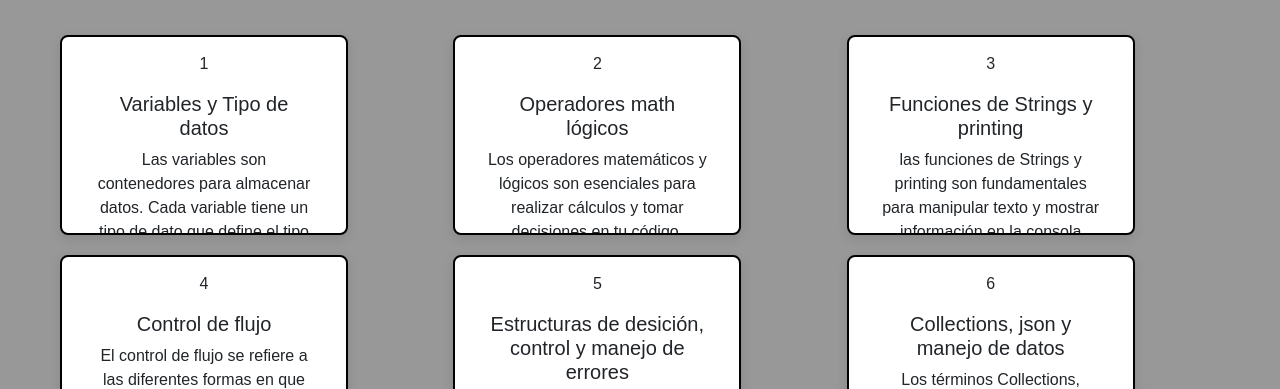
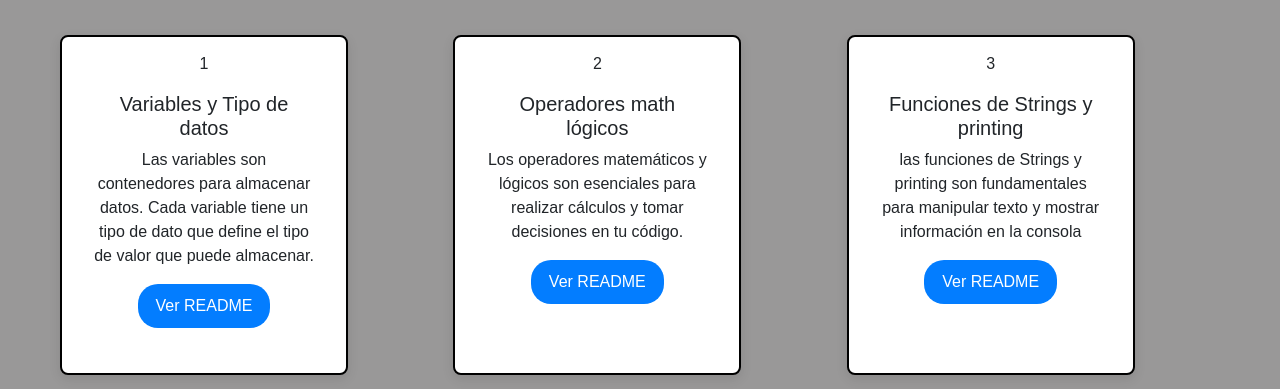
Before and after one commit to marlonpalacios777/Kotlin-Fichas, a plain HTML site: page index.html in a window 1280 px wide. Shown: the part 375-764 px from the top of the page. Drawn offline with nearby package versions, Linux system fonts and the light colour scheme; files whose address does not match are found by name.

Commit message:
changes by Style.css

```diff
--- a/styles.css
+++ b/styles.css
@@ -56,7 +56,7 @@ h1 {
     display: flex;
     flex-direction: column;
     justify-content: space-between; /* Distribuye el contenido de arriba a abajo */
-    height: 200px; /* Reducción de la altura de la tarjeta */
+    height: 340px; /* Reducción de la altura de la tarjeta */
     transition: transform 0.3s ease;
     overflow: hidden; /* Evita que el contenido se desborde */
 }
```
